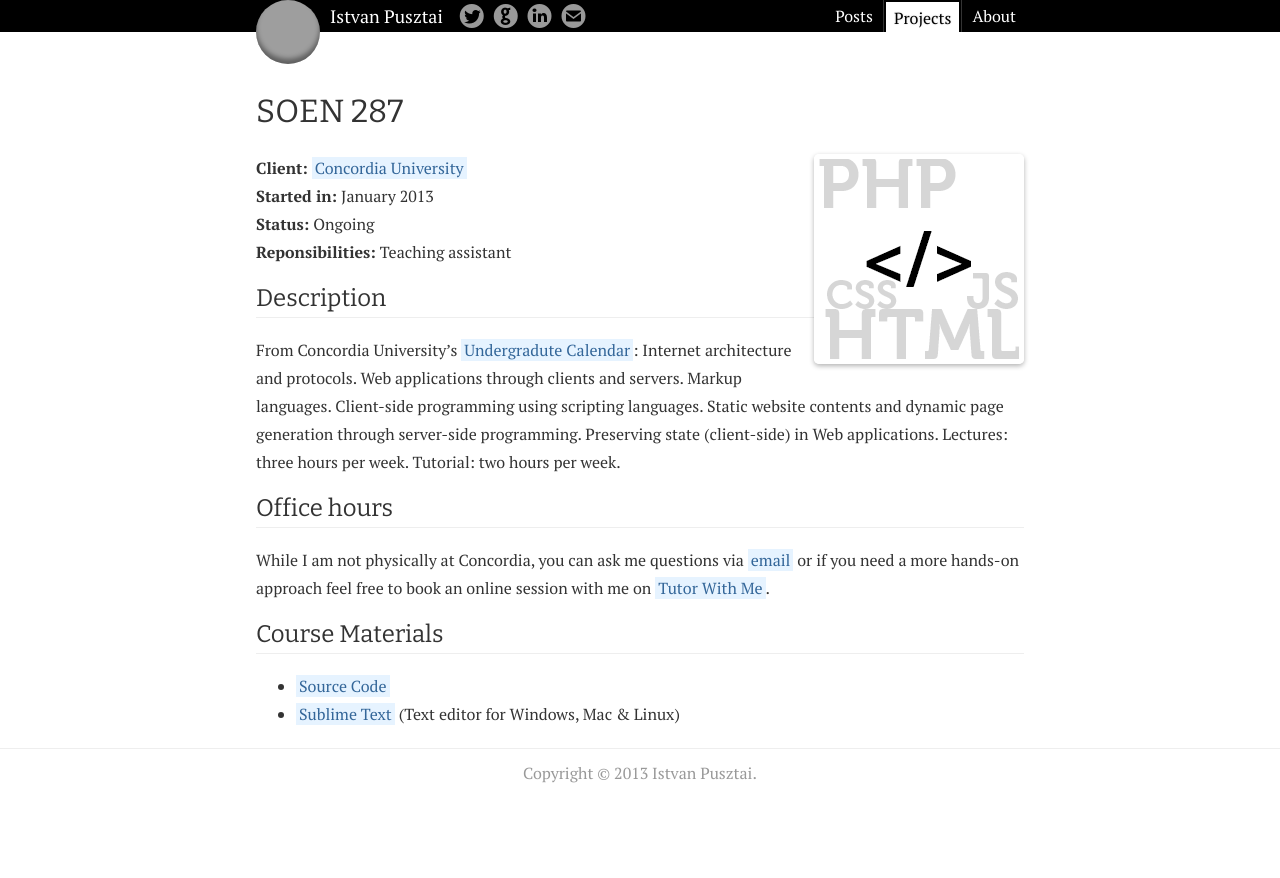
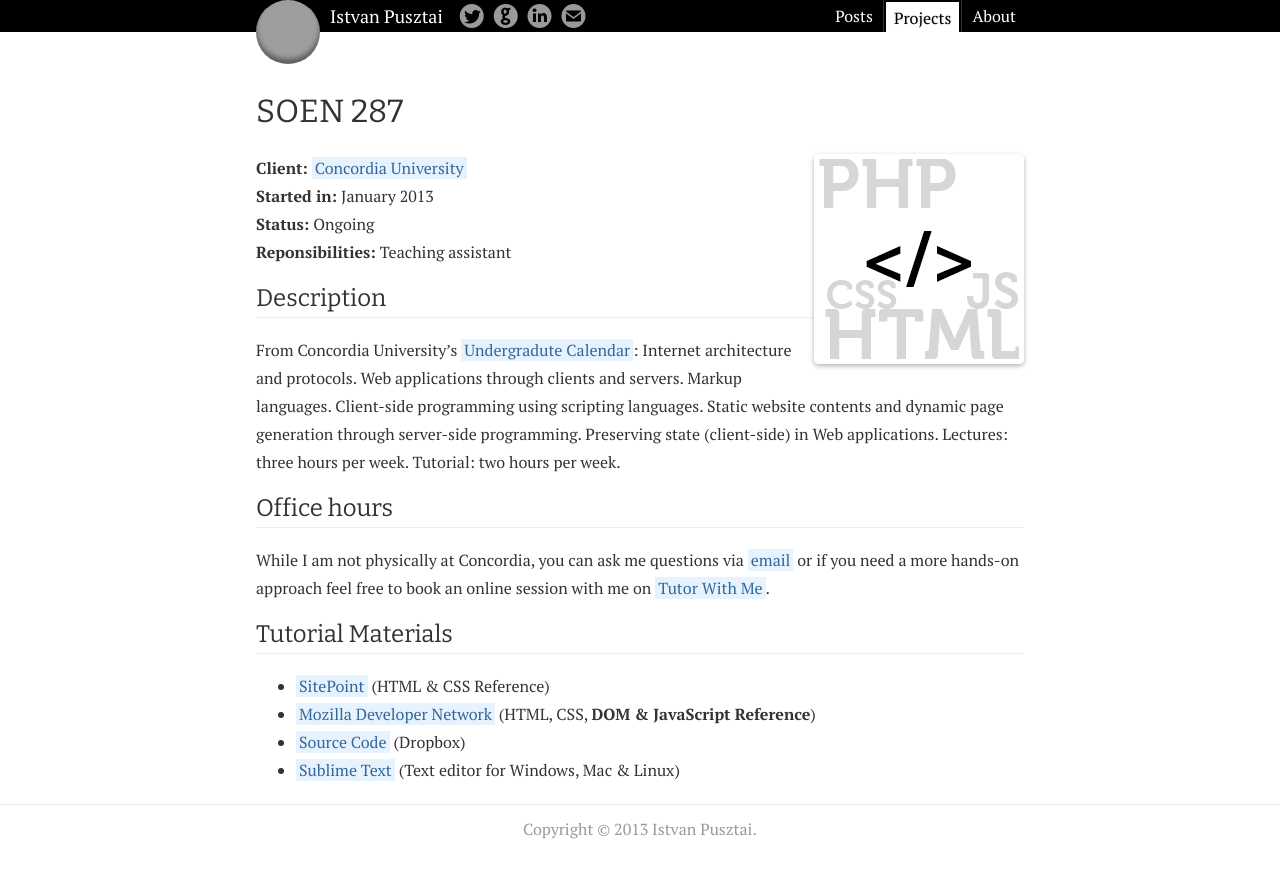
Before and after one commit to istvanp/blog, a Jekyll site: the page built from _posts/projects/2013-01-10-soen287.md, in a window 1280 px wide. Shown: the top 878 px of the page. Built offline with Jekyll 4.4.1, drawn with Linux system fonts in a browser that asks for light colours; grey boxes are pictures that could not be loaded.

Commit message:
Updated SOEN287

```diff
--- a/_posts/projects/2013-01-10-soen287.md
+++ b/_posts/projects/2013-01-10-soen287.md
@@ -17,7 +17,9 @@
 ## Office hours
 While I am not physically at Concordia, you can ask me questions via [email](mailto:soen287@istvan.co) or if you need a more hands-on approach feel free to book an online session with me on [Tutor With Me](http://tutorwith.me/templates/x6p8v1).
 
-## Course Materials
+## Tutorial Materials
 
-- [Source Code](http://db.tt/mD5Zzn2D)
+- [SitePoint](http://reference.sitepoint.com) (HTML & CSS Reference)
+- [Mozilla Developer Network](https://developer.mozilla.org/) (HTML, CSS, **DOM & JavaScript Reference**)
+- [Source Code](http://db.tt/mD5Zzn2D) (Dropbox)
 - [Sublime Text](http://www.sublimetext.com/) (Text editor for Windows, Mac & Linux)
```
